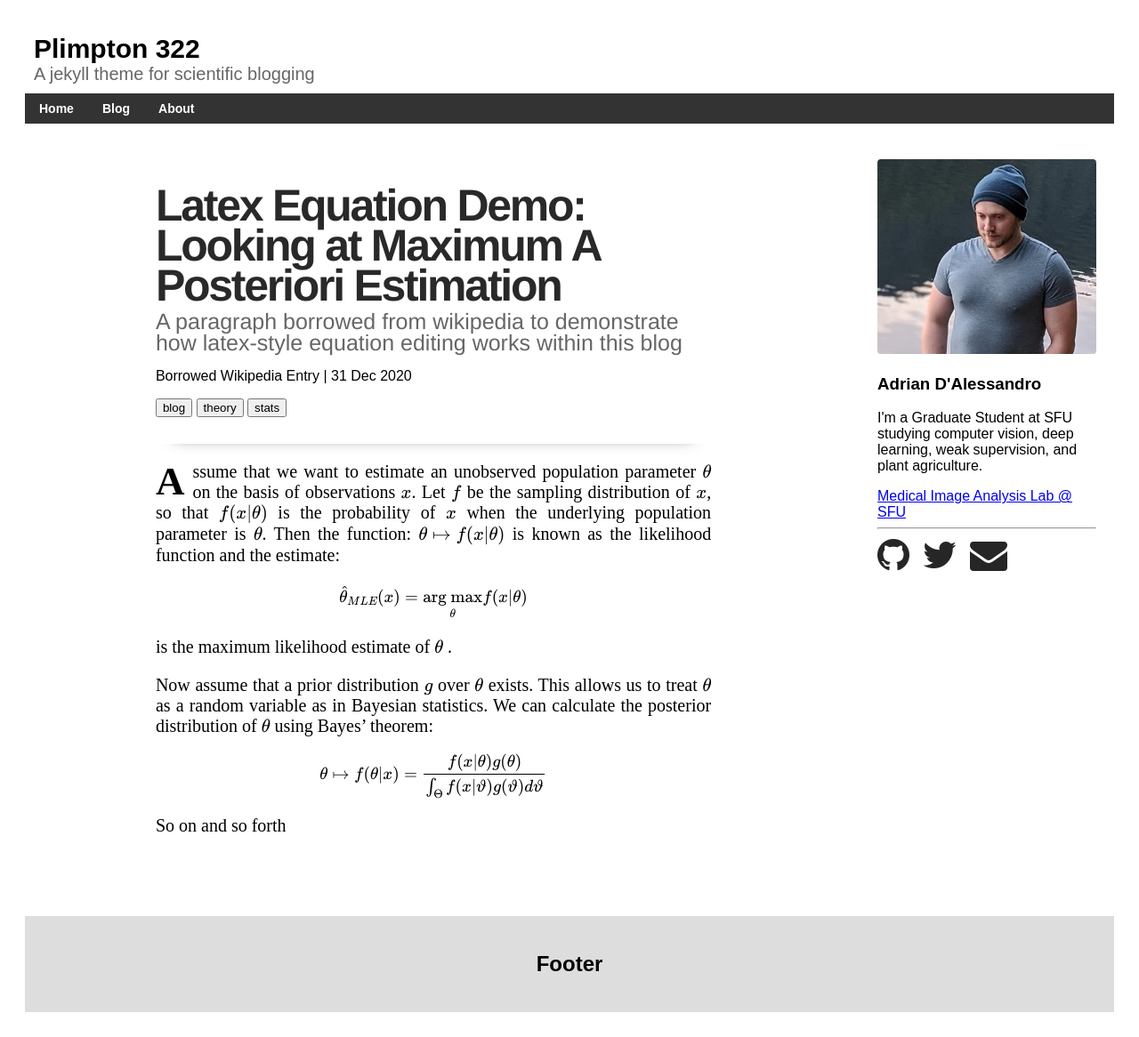
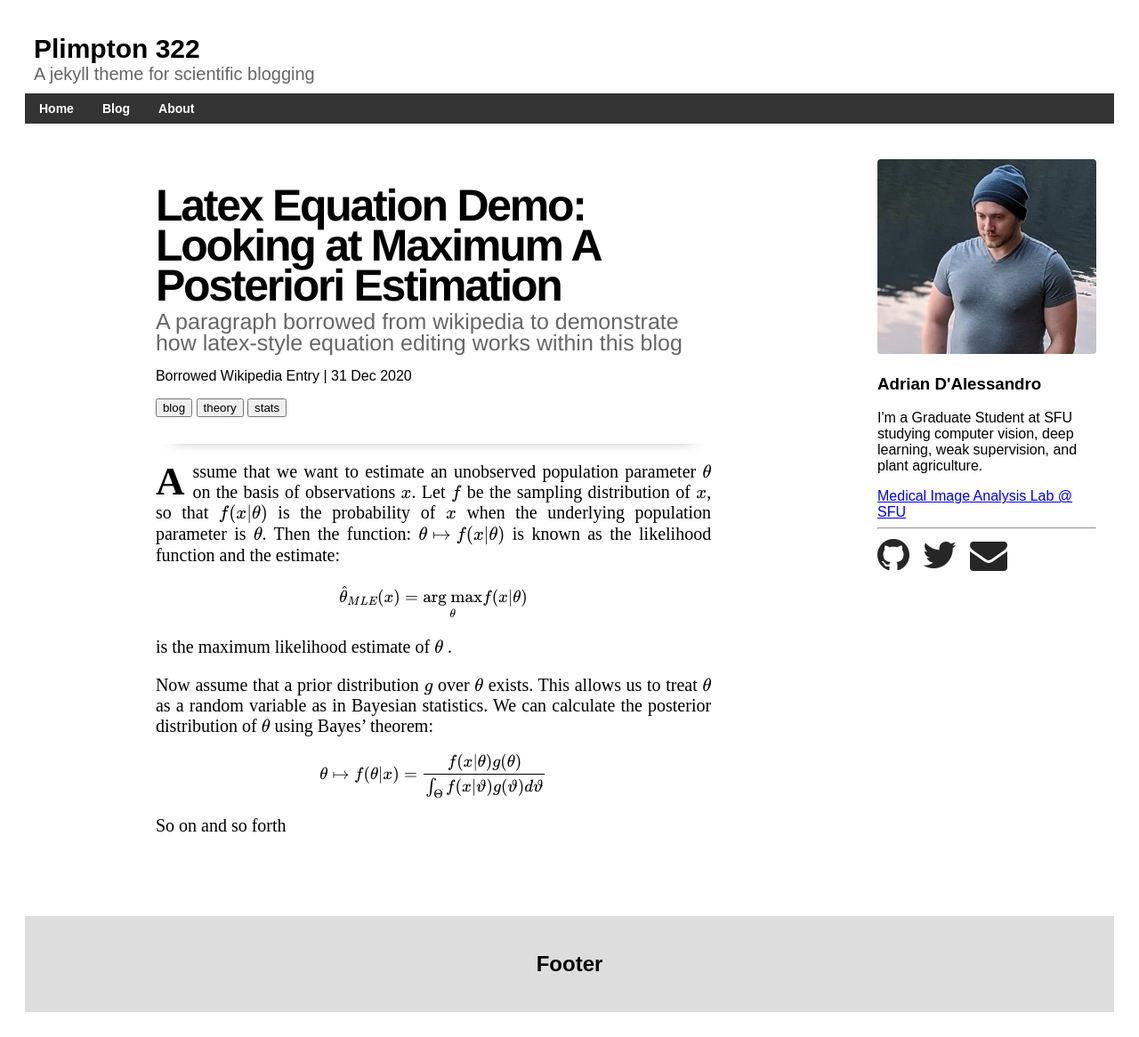
Before and after one commit to adrian-dalessandro/Plimpton322, a Jekyll site: the page built from _posts/2020-12-31-example-latex-math.md, in a window 1280 px wide. Shown: the whole page at 89% size. Built offline with Jekyll 4.4.1, drawn with Linux system fonts in a browser that asks for light colours; formulas are drawn with MathJax 3.

Commit message:
Update main.scss

```diff
--- a/_sass/main.scss
+++ b/_sass/main.scss
@@ -126,7 +126,6 @@ p.bloginfo {
 }
 
 .post-header h1 {
-  color: #292929;
   font-family: 'Helvetica', 'Arial', sans-serif;
   font-size: 50px;
   line-height: 90%;
```
